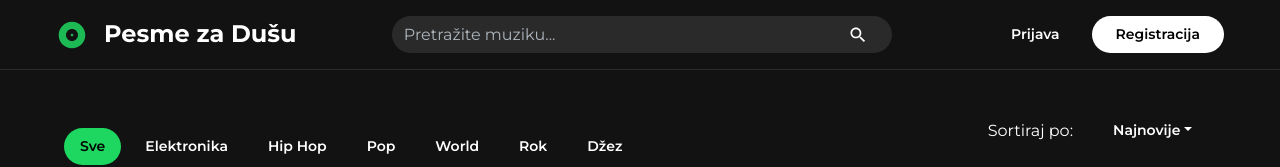
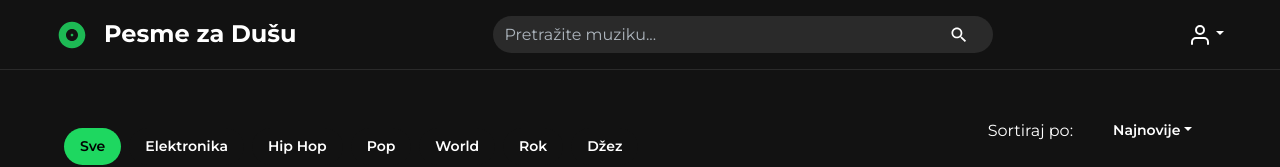
Before and after one commit to SpeedyBGD/music-app, a React (Vite) app in the folder client/: page / in a window 1280 px wide. Shown: the top 167 px of the page. Built offline with nearby package versions, Linux system fonts and the light colour scheme; no server answers.

Commit message:
Refactor Navbar component: split into multiple components (AuthButtons, MobileMenu, SearchBar, UserMenu), remove old Navbar implementation, and update layout for better modularity

```diff
--- a/client/src/components/common/Navbar.tsx
+++ /dev/null
@@ -1,108 +0,0 @@
-import React, { useState } from "react";
-import { Button, Container, Offcanvas } from "react-bootstrap";
-import LogoIcon from "@/components/icons/LogoIcon";
-import SearchIcon from "@/components/icons/SearchIcon";
-import MenuIcon from "@/components/icons/MenuIcon";
-
-const Navbar: React.FC = () => {
-  const [showMobileMenu, setShowMobileMenu] = useState(false);
-
-  const handleClose = () => setShowMobileMenu(false);
-  const handleShow = () => setShowMobileMenu(true);
-
-  return (
-    <header className="fixed-top bg-dark border-bottom border-secondary">
-      <Container className="px-3">
-        <div className="d-flex justify-content-between align-items-center py-3">
-          <div className="d-flex align-items-center gap-3">
-            <LogoIcon />
-            <h1 className="m-0 text-white fs-4 d-none d-sm-block">
-              Pesme za Dušu
-            </h1>
-          </div>
-
-          <div
-            className="d-none d-md-flex align-items-center bg-secondary rounded-pill flex-grow-1 mx-4"
-            style={{ maxWidth: "500px" }}
-          >
-            <input
-              type="text"
-              placeholder="Pretražite muziku..."
-              className="form-control bg-transparent border-0 text-white"
-            />
-            <Button variant="link" className="text-white">
-              <SearchIcon size={20} />
-            </Button>
-          </div>
-
-          <div className="d-none d-md-flex gap-2">
-            <Button variant="outline-light" className="rounded-pill">
-              Prijava
-            </Button>
-            <Button variant="light" className="rounded-pill">
-              Registracija
-            </Button>
-          </div>
-
-          <Button
-            variant="link"
-            className="d-md-none text-white p-0"
-            onClick={handleShow}
-          >
-            <MenuIcon size={24} />
-          </Button>
-        </div>
-      </Container>
-
-      <Offcanvas
-        show={showMobileMenu}
-        onHide={handleClose}
-        placement="end"
-        className="bg-dark text-white"
-      >
-        <Offcanvas.Header closeButton closeVariant="white">
-          <Offcanvas.Title>Pesme za Dušu</Offcanvas.Title>
-        </Offcanvas.Header>
-        <Offcanvas.Body>
-          <div className="mb-4">
-            <div className="d-flex align-items-center bg-secondary rounded-pill">
-              <input
-                type="text"
-                placeholder="Pretražite muziku..."
-                className="form-control bg-transparent border-0 text-white"
-              />
-              <Button variant="link" className="text-white">
-                <SearchIcon size={20} />
-              </Button>
-            </div>
-          </div>
-
-          <div className="d-flex flex-column gap-3">
-            <Button variant="outline-light" className="rounded-pill w-100">
-              Prijava
-            </Button>
-            <Button variant="light" className="rounded-pill w-100">
-              Registracija
-            </Button>
-
-            <hr className="border-secondary" />
-            <Button variant="link" className="text-white text-start px-0">
-              Početna
-            </Button>
-            <Button variant="link" className="text-white text-start px-0">
-              Žanrovi
-            </Button>
-            <Button variant="link" className="text-white text-start px-0">
-              Top Liste
-            </Button>
-            <Button variant="link" className="text-white text-start px-0">
-              O Nama
-            </Button>
-          </div>
-        </Offcanvas.Body>
-      </Offcanvas>
-    </header>
-  );
-};
-
-export default Navbar;
--- /dev/null
+++ b/client/src/components/common/Navbar/AuthButtons.tsx
@@ -0,0 +1,17 @@
+import React from "react";
+import { Button } from "react-bootstrap";
+
+const AuthButtons: React.FC = () => {
+  return (
+    <>
+      <Button variant="outline-light" className="rounded-pill px-4 py-2">
+        Prijavi se
+      </Button>
+      <Button variant="light" className="rounded-pill px-4 py-2 ms-2">
+        Registruj se
+      </Button>
+    </>
+  );
+};
+
+export default AuthButtons;
--- /dev/null
+++ b/client/src/components/common/Navbar/MobileMenu.tsx
@@ -0,0 +1,51 @@
+import React from "react";
+import { Offcanvas } from "react-bootstrap";
+import AuthButtons from "./AuthButtons";
+import UserMenu from "./UserMenu";
+
+interface MobileMenuProps {
+  show: boolean;
+  onHide: () => void;
+  isLoggedIn: boolean;
+}
+
+const MobileMenu: React.FC<MobileMenuProps> = ({
+  show,
+  onHide,
+  isLoggedIn,
+}) => {
+  return (
+    <Offcanvas
+      show={show}
+      onHide={onHide}
+      placement="end"
+      className="bg-dark text-white"
+    >
+      <Offcanvas.Header closeButton closeVariant="white">
+        <Offcanvas.Title>Pesme za Dušu</Offcanvas.Title>
+      </Offcanvas.Header>
+      <Offcanvas.Body>
+        <div className="d-flex flex-column gap-3">
+          {isLoggedIn ? (
+            <>
+              <a href="#/favorites" className="text-white text-decoration-none">
+                Omiljene pesme
+              </a>
+              <a href="#/add-song" className="text-white text-decoration-none">
+                Dodaj pesmu
+              </a>
+              <hr className="border-secondary" />
+              <a href="#/logout" className="text-danger text-decoration-none">
+                Odjavi se
+              </a>
+            </>
+          ) : (
+            <AuthButtons />
+          )}
+        </div>
+      </Offcanvas.Body>
+    </Offcanvas>
+  );
+};
+
+export default MobileMenu;
--- /dev/null
+++ b/client/src/components/common/Navbar/Navbar.tsx
@@ -0,0 +1,49 @@
+import React, { useState } from "react";
+import { Container } from "react-bootstrap";
+import LogoIcon from "@/components/icons/LogoIcon";
+import MenuIcon from "@/components/icons/MenuIcon";
+import SearchBar from "./SearchBar";
+import AuthButtons from "./AuthButtons";
+import UserMenu from "./UserMenu";
+import MobileMenu from "./MobileMenu";
+
+const Navbar: React.FC = () => {
+  const [showMobileMenu, setShowMobileMenu] = useState(false);
+  const isLoggedIn = true;
+
+  return (
+    <header className="fixed-top bg-dark border-bottom border-secondary">
+      <Container className="px-3">
+        <div className="d-flex justify-content-between align-items-center py-3">
+          <div className="d-flex align-items-center gap-3">
+            <LogoIcon />
+            <h1 className="m-0 text-white fs-4 d-none d-sm-block">
+              Pesme za Dušu
+            </h1>
+          </div>
+
+          <SearchBar />
+
+          <div className="d-none d-md-flex gap-2">
+            {isLoggedIn ? <UserMenu /> : <AuthButtons />}
+          </div>
+
+          <button
+            className="d-md-none text-white p-0 bg-transparent border-0"
+            onClick={() => setShowMobileMenu(true)}
+          >
+            <MenuIcon size={24} />
+          </button>
+        </div>
+      </Container>
+
+      <MobileMenu
+        show={showMobileMenu}
+        onHide={() => setShowMobileMenu(false)}
+        isLoggedIn={isLoggedIn}
+      />
+    </header>
+  );
+};
+
+export default Navbar;
--- /dev/null
+++ b/client/src/components/common/Navbar/SearchBar.tsx
@@ -0,0 +1,23 @@
+import React from "react";
+import { Button } from "react-bootstrap";
+import SearchIcon from "@/components/icons/SearchIcon";
+
+const SearchBar: React.FC = () => {
+  return (
+    <div
+      className="d-none d-md-flex align-items-center bg-secondary rounded-pill flex-grow-1 mx-4"
+      style={{ maxWidth: "500px" }}
+    >
+      <input
+        type="text"
+        placeholder="Pretražite muziku..."
+        className="form-control bg-transparent border-0 text-white"
+      />
+      <Button variant="link" className="text-white">
+        <SearchIcon size={20} />
+      </Button>
+    </div>
+  );
+};
+
+export default SearchBar;
--- /dev/null
+++ b/client/src/components/common/Navbar/UserMenu.tsx
@@ -0,0 +1,28 @@
+import React from "react";
+import { Dropdown } from "react-bootstrap";
+import UserIcon from "@/components/icons/UserIcon";
+
+const UserMenu: React.FC = () => {
+  return (
+    <Dropdown>
+      <Dropdown.Toggle variant="link" className="text-white p-0">
+        <UserIcon size={24} />
+      </Dropdown.Toggle>
+
+      <Dropdown.Menu className="bg-dark dropdown-menu-dark">
+        <Dropdown.Item href="#/favorites" className="text-white">
+          Omiljene pesme
+        </Dropdown.Item>
+        <Dropdown.Item href="#/add-song" className="text-white">
+          Dodaj pesmu
+        </Dropdown.Item>
+        <Dropdown.Divider />
+        <Dropdown.Item href="#/logout" className="text-danger">
+          Odjavi se
+        </Dropdown.Item>
+      </Dropdown.Menu>
+    </Dropdown>
+  );
+};
+
+export default UserMenu;
--- /dev/null
+++ b/client/src/components/common/Navbar/index.ts
@@ -0,0 +1,5 @@
+export { default as Navbar } from "./Navbar";
+export { default as UserMenu } from "./UserMenu";
+export { default as AuthButtons } from "./AuthButtons";
+export { default as MobileMenu } from "./MobileMenu";
+export { default as SearchBar } from "./SearchBar";
--- /dev/null
+++ b/client/src/components/icons/UserIcon.tsx
@@ -0,0 +1,23 @@
+import React from "react";
+import IconProps from "@/types/IconProps";
+
+const UserIcon: React.FC<IconProps> = ({
+  size = 24,
+  color = "currentColor",
+}) => (
+  <svg
+    width={size}
+    height={size}
+    viewBox="0 0 24 24"
+    fill="none"
+    stroke={color}
+    strokeWidth="2"
+    strokeLinecap="round"
+    strokeLinejoin="round"
+  >
+    <path d="M20 21v-2a4 4 0 0 0-4-4H8a4 4 0 0 0-4 4v2" />
+    <circle cx="12" cy="7" r="4" />
+  </svg>
+);
+
+export default UserIcon;
--- a/client/src/layout/MainLayout.tsx
+++ b/client/src/layout/MainLayout.tsx
@@ -1,6 +1,6 @@
 import React from "react";
 import { Container } from "react-bootstrap";
-import Navbar from "@/components/common/Navbar";
+import Navbar from "@/components/common/Navbar/Navbar";
 import Footer from "@/components/common/Footer";
 
 interface MainLayoutProps {
```
